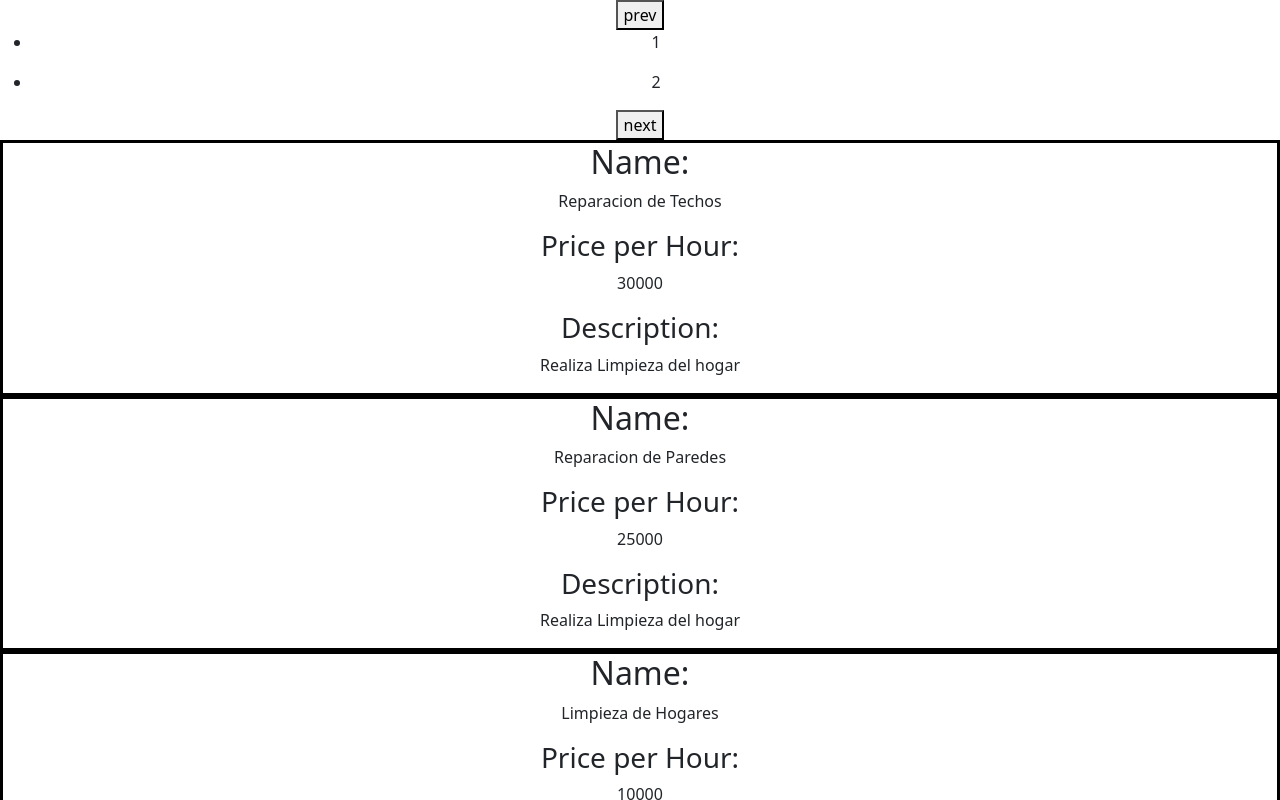
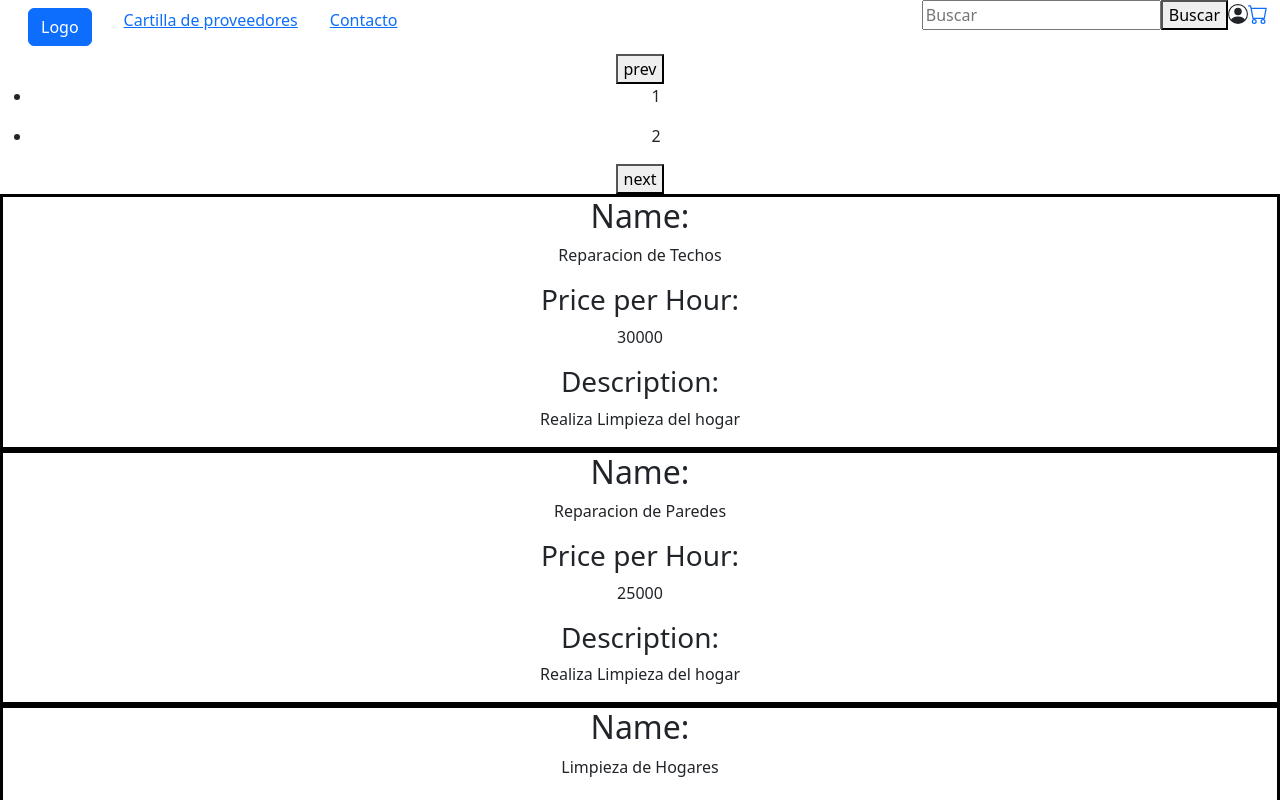
Before and after one commit to cubo1991/Changapp, a React (Create React App) app in the folder Front-End/: page / in a window 1280 px wide. Shown: the top 800 px of the page. Built offline with nearby package versions, Linux system fonts and the light colour scheme.

Commit message:
Paginado

```diff
--- a/Front-End/src/App.js
+++ b/Front-End/src/App.js
@@ -19,10 +19,20 @@ import 'bootstrap/dist/css/bootstrap.min.css'
 import 'jquery/dist/jquery.min.js'
 import 'bootstrap/dist/js/bootstrap.min.js'
 
+
+
 function App() {
   return (
     <div className="App">
-    <Home/>
+      <Routes>
+      <Route path="/" element={<NavBar />}>
+        <Route index element={<Home />} />
+        <Route path="suppliers" element={<Suppliers />} />
+        <Route path="contact" element={<Contact />} />
+        <Route path="cart" element={<Cart />} />
+        <Route path="*" element={<Navigate replace to="/" />} />
+     </Route>
+           </Routes>
     </div>
   );
 }
```
